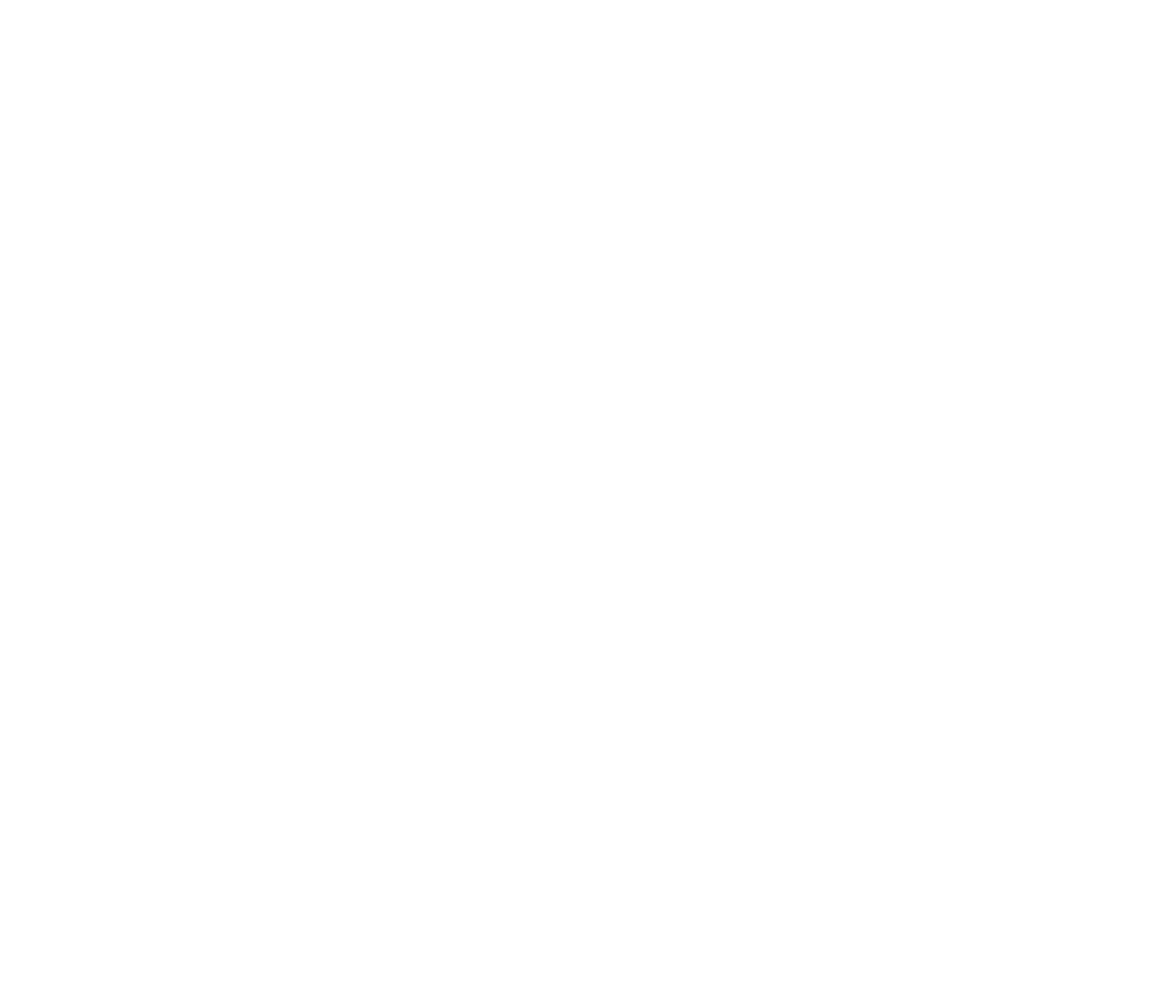
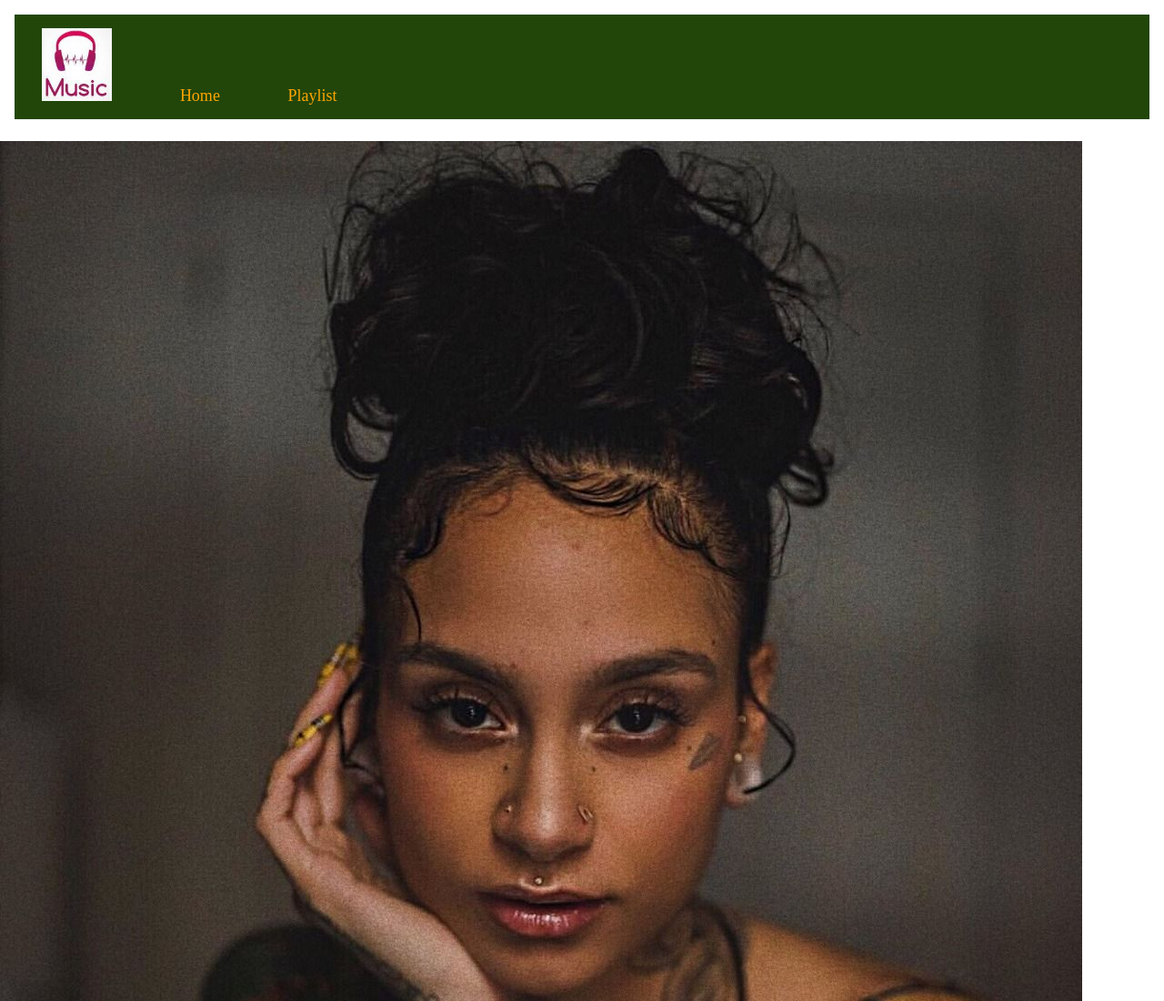
Before and after one commit to sean-code/My-artists, a plain HTML site: page index.html in a window 1280 px wide. Shown: the top 1100 px of the page at 91% size. Before the commit the page ends 800 px from the top, so only its background shows below. Drawn offline with Linux system fonts and the light colour scheme.

Commit message:
Add images

```diff
--- /dev/null
+++ b/assets/styles/index.css
@@ -0,0 +1,24 @@
+*{
+    margin: 0;
+    padding: 0;
+}
+
+/* Nav Bar */
+nav{
+    margin: 2vh 2vh 3vh 2vh;
+    background-color: rgb(34, 70, 10);
+    color: orange;
+    font-size: large;
+}
+
+#navigation li {
+    display: inline-block;
+    justify-content:space-between;
+    padding: 10px 20px 10px 20px;
+    margin: 5px 20px 5px 10px;
+}
+#navigation img{
+    height: 80px;
+}
+
+/* PAGE 1 */
--- a/index.html
+++ b/index.html
@@ -5,8 +5,46 @@
     <meta http-equiv="X-UA-Compatible" content="IE=edge">
     <meta name="viewport" content="width=device-width, initial-scale=1.0">
     <title>My Artists</title>
+    <link rel="shortcut icon" href="./assets/images/Logo.jpeg" type="image/x-icon">
+    <link rel="stylesheet" href="./assets/styles/index.css">
 </head>
 <body>
-
+    <nav>
+        <div id="navigation">
+            <ul>
+                <li>
+                    <img src="./assets/images/Logo.jpeg" alt="Music Logo">
+                </li>
+                <li>Home</li>
+                <li>Playlist</li>
+            </ul>
+        </div>
+    </nav>
+    <div id="page-1">
+        <div id="artist-1">
+            <p>
+                <img src="./assets/images/KEHLANI FENTY.jpeg" alt="">
+                Kehlani
+            </p>
+        </div>
+        <div id="artist-2">
+            <p>
+                <img src="./assets/images/Alsina.jpeg" alt="">
+                August Alsina
+            </p>
+        </div>
+        <div id="artist-3">
+            <p>
+                <img src="./assets/images/Streeter.jpeg" alt="">
+                Sevvyn
+            </p>
+        </div>
+        <div id="artist-3">
+            <p>
+                <img src="./assets/images/]TheWeeknd.jpeg" alt="">
+                The Weeknd
+            </p>
+        </div>
+    </div>
 </body>
 </html>
```
Also changed, not shown: assets/images/Logo.jpeg (added).
